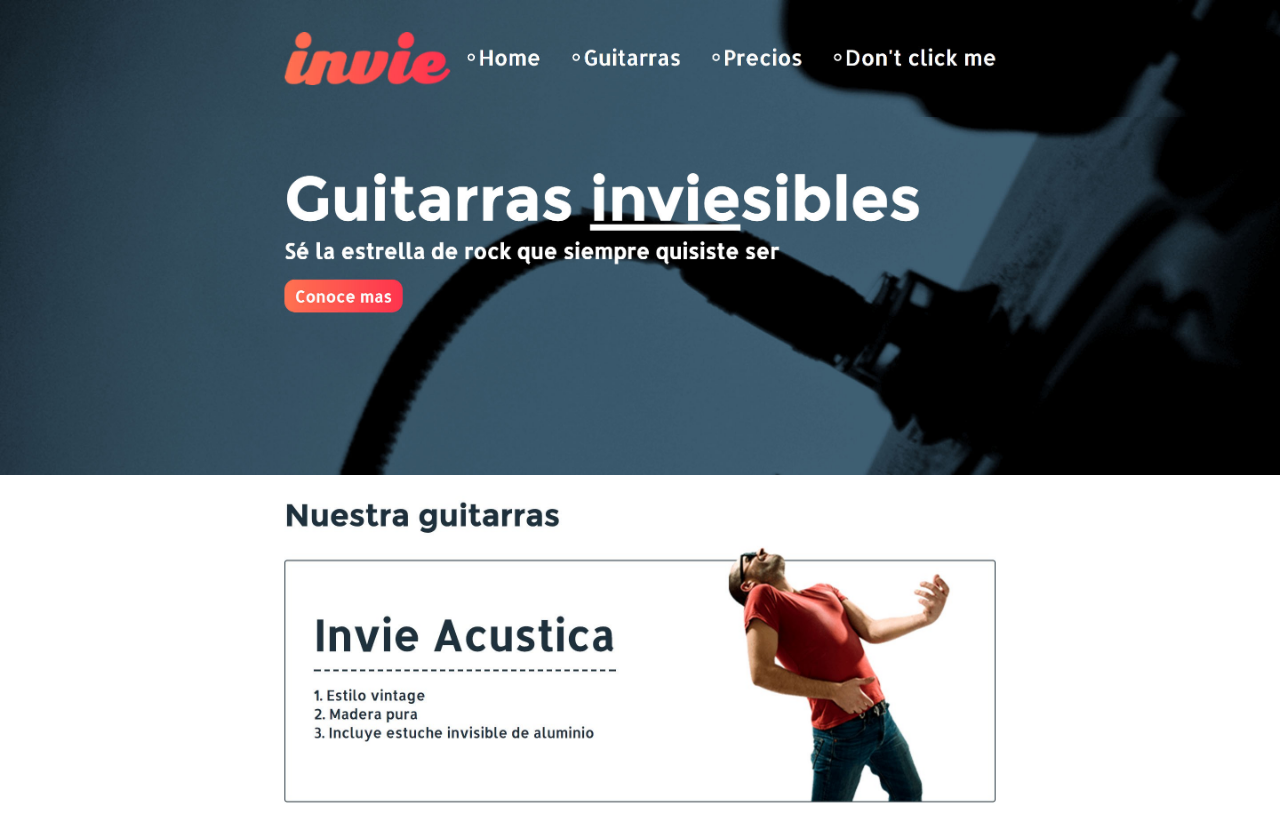
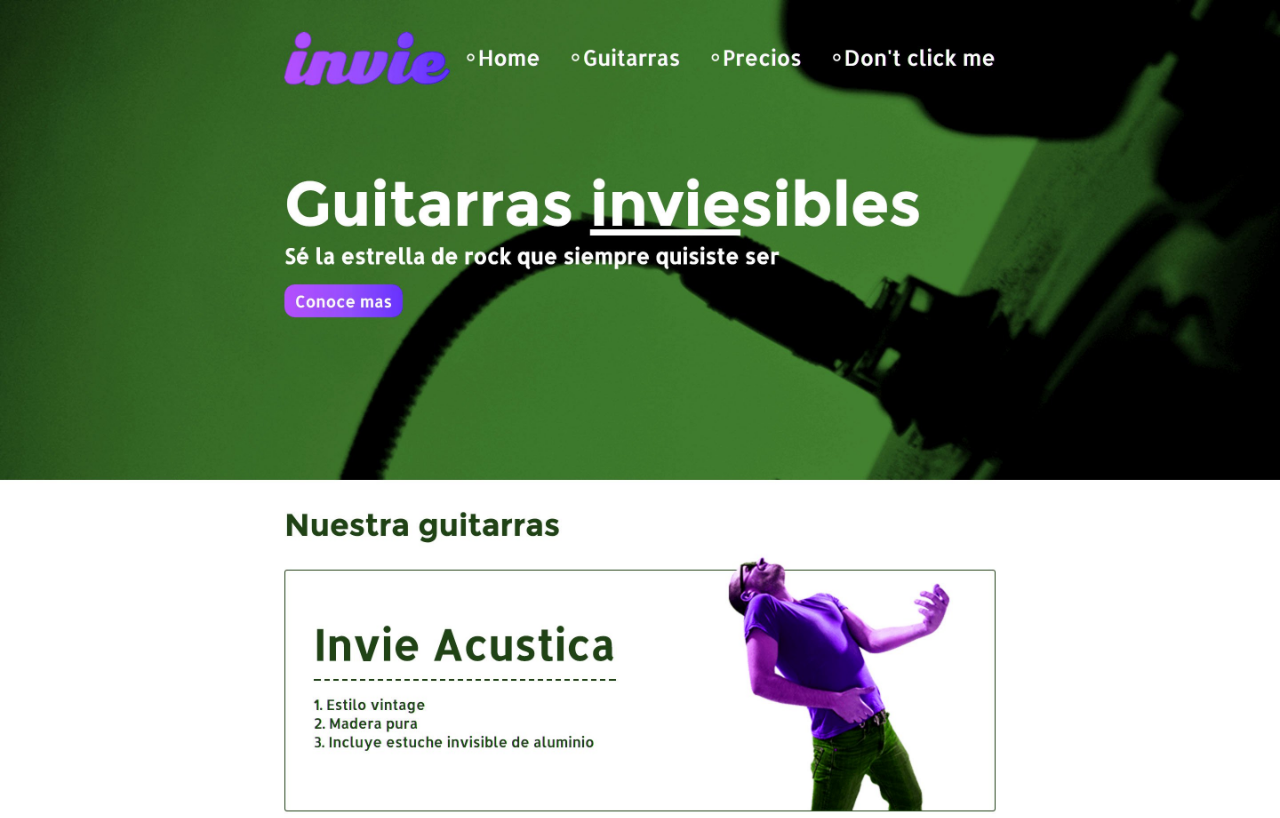
Before and after one commit to jhonc42/invie-github, a plain HTML site: page index.html in a window 1280 px wide. Shown: the top 818 px of the page. Drawn offline with Linux system fonts and the light colour scheme.

Commit message:
nueva versión de invie verde

```diff
--- a/index.html
+++ b/index.html
@@ -19,9 +19,7 @@
 </head>
 
 <body>
-    <img src="header.jpg" alt="header">
-    <img src="hero.jpg" alt="body">
-    <img src="acustica.jpg" alt="acustica">
+    <img src="nueva-version.jpg" alt="acustica">
 </body>
 
 </html>
```
Also changed, not shown: nueva-version.jpg (added).
